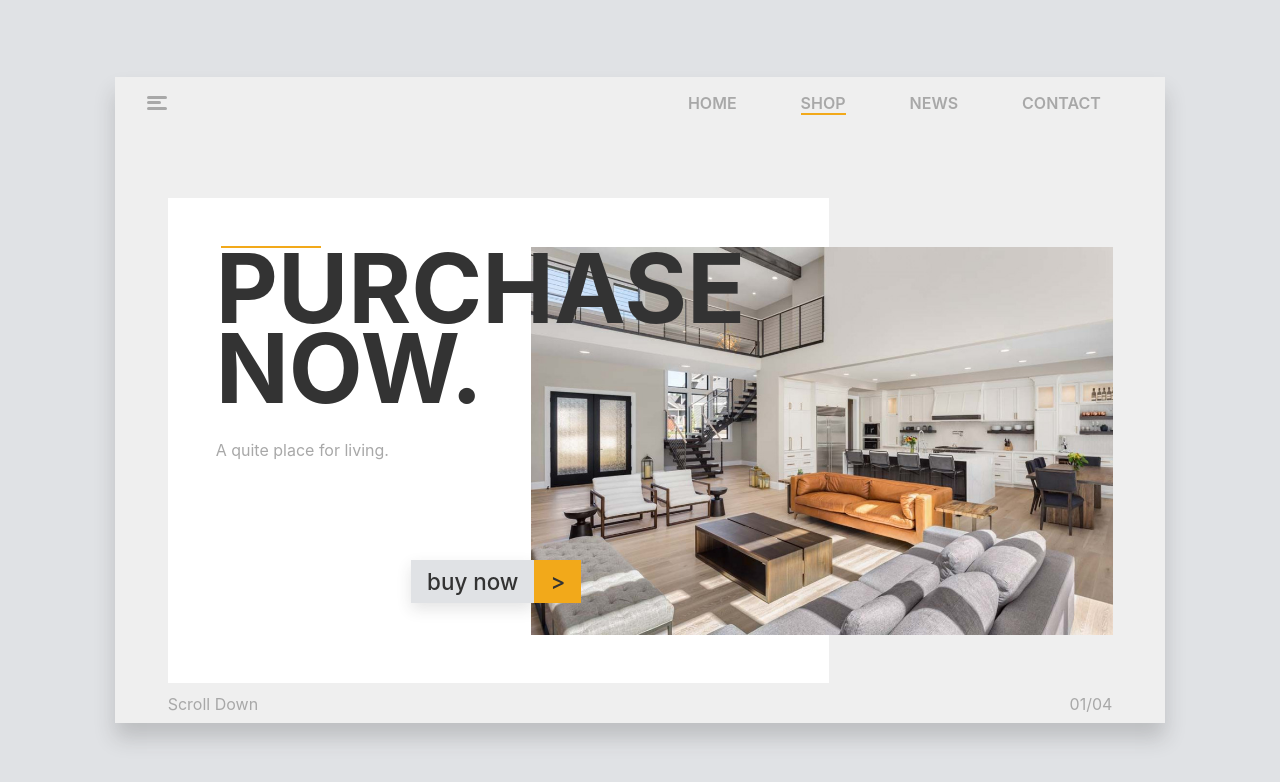
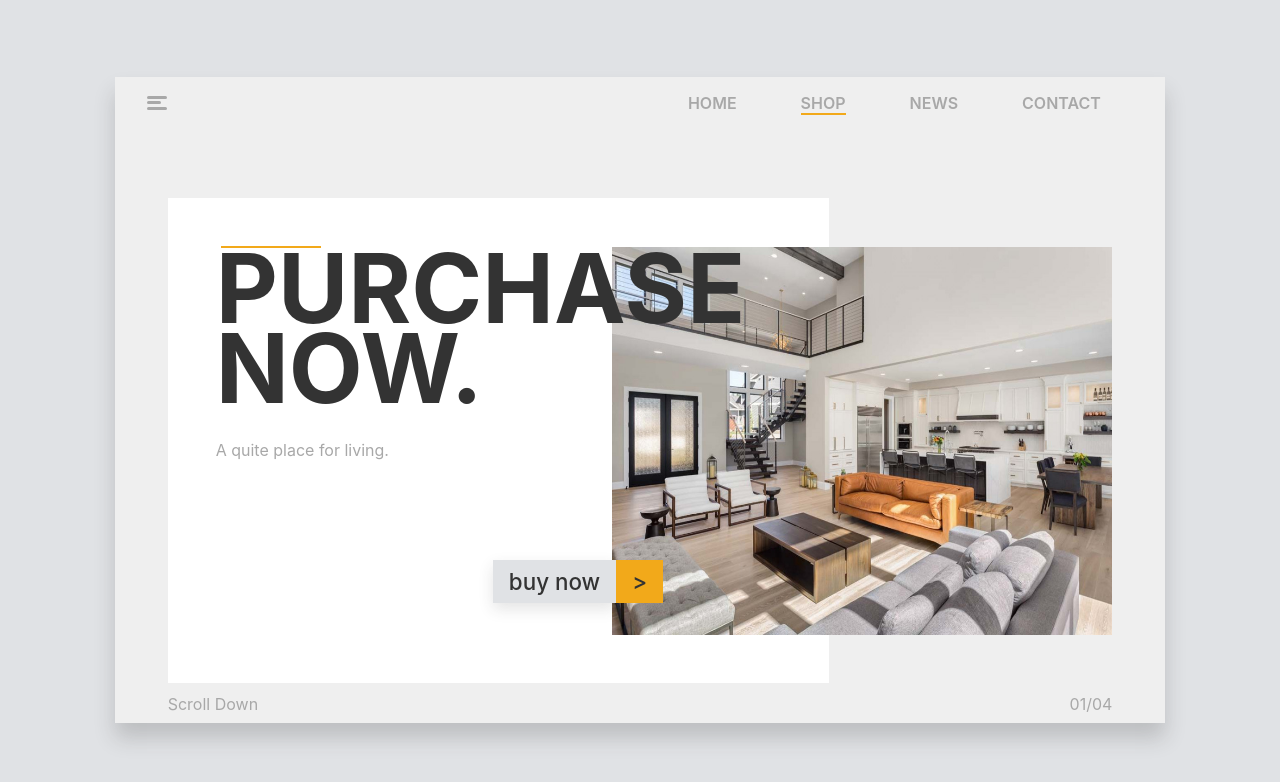
Before and after one commit to blackd44/practices, a React (Create React App) app: page /shop in a window 1280 px wide. Shown: the top 782 px of the page. Built offline with nearby package versions, Linux system fonts and the light colour scheme; the HTML template or start-up script is replaced by a standard one.

Commit message:
removing the errors of rerendering each time because of usestate hook

```diff
--- a/src/App.js
+++ b/src/App.js
@@ -7,9 +7,12 @@ function App() {
   return (
     <>
       <Routes>
-        <Route exact path='/shop' element={
-            <Shop />
-          } />
+        <Route exact path='/shop' element={<Shop />} />
+        <Route exact path='/*' element={
+          <>
+            <h2>Oops - 404</h2>
+          </>
+        } />
       </Routes>
     </>
   );
--- a/src/App.scss
+++ b/src/App.scss
@@ -1,6 +1,6 @@
 @import './assets/style/index.scss';
 
-body {
+body, #root {
   @include flexCenter();
   width: 100vw;
   height: 100vh;
--- a/src/pages/shop/index.js
+++ b/src/pages/shop/index.js
@@ -1,12 +1,29 @@
 import { Link } from 'react-router-dom'
+import { useEffect, useRef } from 'react'
 
 import './style.scss'
 
-import image from '../../assets/images/01-Six-Elements-of-Modern-House-Design-You-Need-to-Know.jpg'
+import image1 from '../../assets/images/01-Six-Elements-of-Modern-House-Design-You-Need-to-Know.jpg'
+import image2 from '../../assets/images/modern-house-kv-town-3d-model-low-poly-max-obj-3ds-fbx-stl.jpg'
+
+let images = [image1 ,image2]
 
 const Shop = (props) => {
+    let run = useRef(true)
+    let a = useRef(0)
+
+    useEffect(() => {
+        if(run.current){
+            setInterval((image = document.querySelector('.content .img img')) => {
+                image.src = images[a.current % 2]
+                a.current ++
+            }, 5000)
+            run.current = false
+        }
+    }, [])
+
     return(
-        <>
+        <main>
             <nav>
                 <div className='bars'>
                     <div></div>
@@ -31,14 +48,14 @@ const Shop = (props) => {
                     <div>buy now</div>
                     <div> {'>'} </div>
                   </div>
-                  <img alt="on Sale" src={image} />
+                  <img alt="on Sale" src={image1} />
                 </div>
             </div>
             <div className='bottomDiv'>
                 <div>Scroll Down</div>
                 <div>01/04</div>
             </div>
-        </>
+        </main>
     )
 }
 
--- a/src/pages/shop/style.scss
+++ b/src/pages/shop/style.scss
@@ -1,6 +1,6 @@
 @import '../../assets/style/index.scss';
 
-#root {
+main {
     @include flexCenter();
 
     position: relative;
@@ -81,6 +81,7 @@
       position: absolute;
       right: 0;
       height: 80%;
+      max-width: 500px;
 
       div.button{
         position: absolute;
```
Also changed, not shown: src/assets/images/modern-house-kv-town-3d-model-low-poly-max-obj-3ds-fbx-stl.jpg (added).
